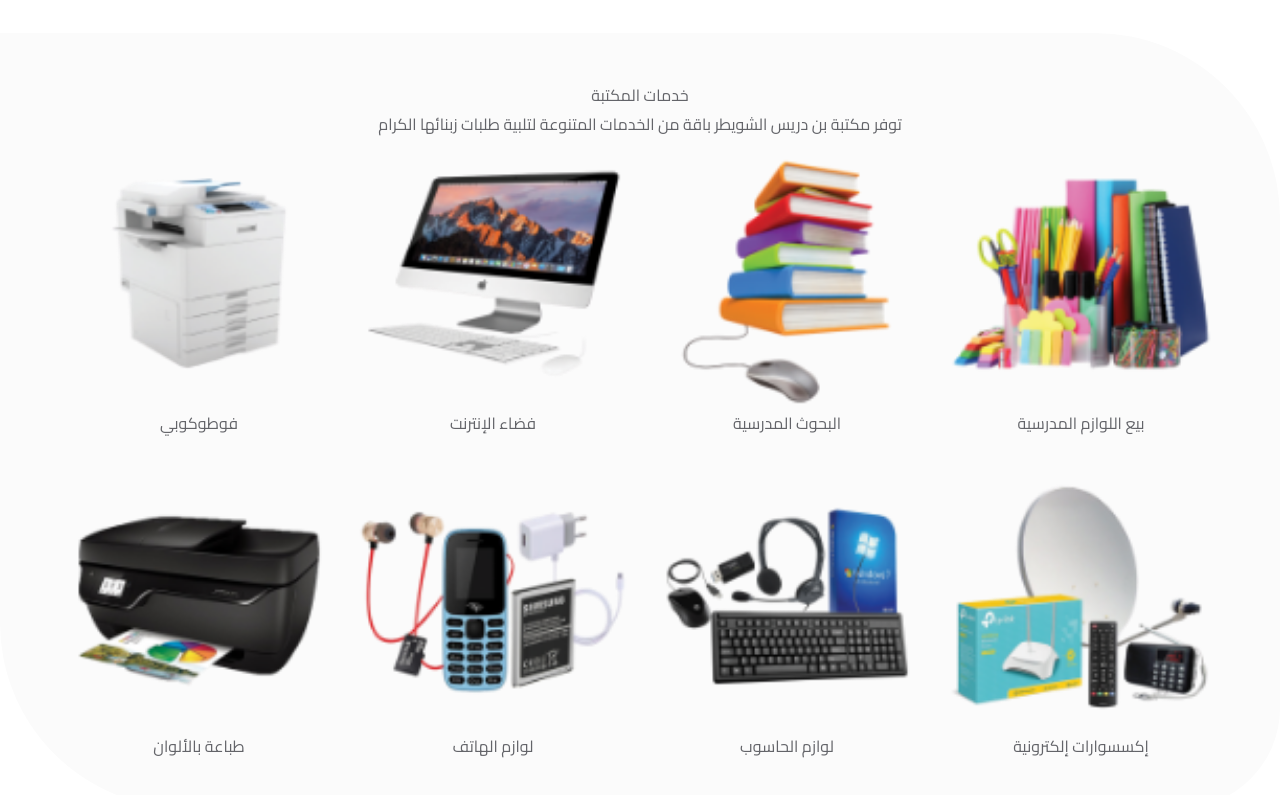
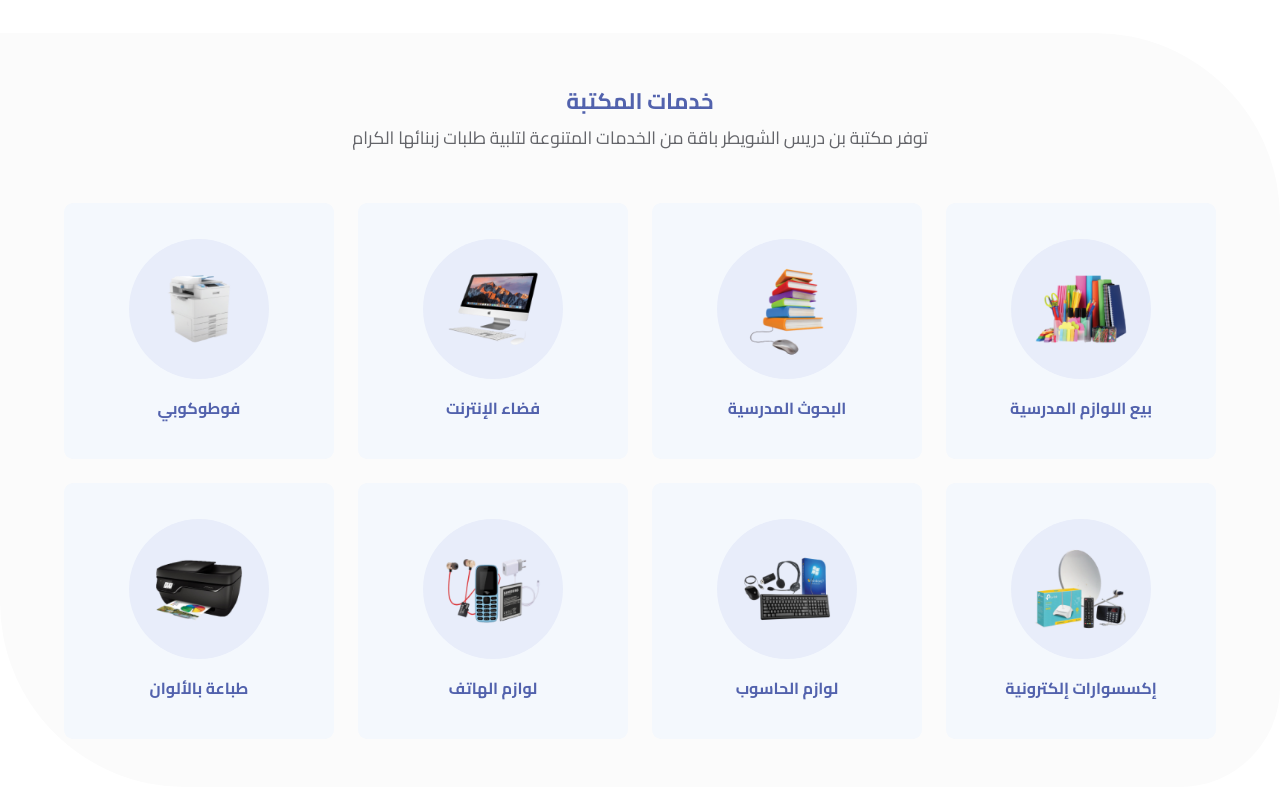
Before and after one commit to Jaouadi7/library-bendriss, a website: page src/html/pages/index.html in a window 1280 px wide. Shown: the part 1217-2012 px from the top of the page. Drawn offline with nearby package versions, Linux system fonts and the light colour scheme; files that its build step writes are made by us from their sources; files whose address does not match are found by name.

Commit message:
Style Services Section

```diff
--- a/src/scss/sections/_services.scss
+++ b/src/scss/sections/_services.scss
@@ -1,4 +1,42 @@
 .services {
   background-color: #fbfbfb;
   border-radius: 0 185px 100px;
+
+  .services-title {
+    color: $primaryColor;
+    font-size: 1.4rem;
+    font-weight: bold;
+  }
+
+  .service-subtitle {
+    color: $greyColor;
+    font-size: 1.1rem;
+    margin-bottom: 50px;
+  }
+
+  .service-item {
+    background-color: #f4f8fd;
+    border-radius: 9px;
+    padding: 2.25rem 1rem;
+    text-align: center;
+
+    .service-image {
+      background-color: #e8edfa;
+      border-radius: 50%;
+      width: 140px;
+      height: 140px;
+      margin: 0 auto 15px;
+      display: flex;
+      justify-content: center;
+
+      img {
+        max-width: 96px;
+        margin: auto;
+      }
+    }
+    h4.service-name {
+      font-weight: bold;
+      color: $primaryColor;
+    }
+  }
 }
```
